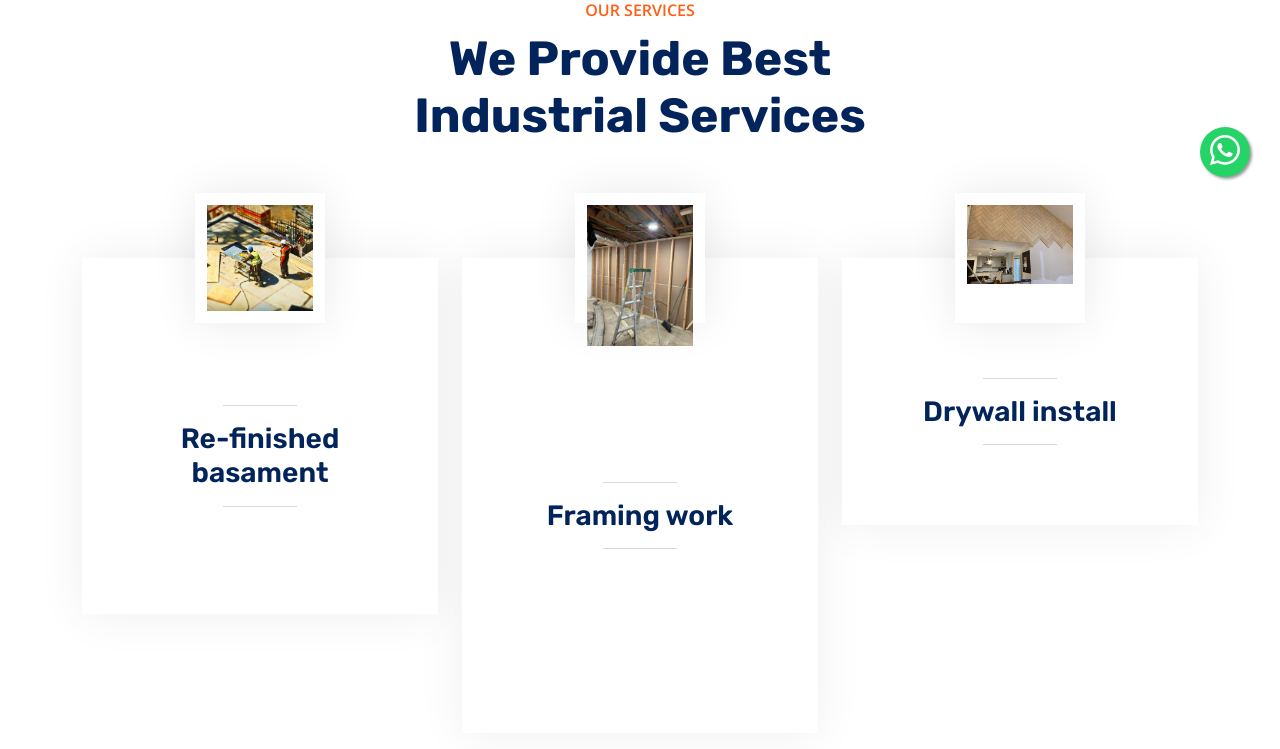
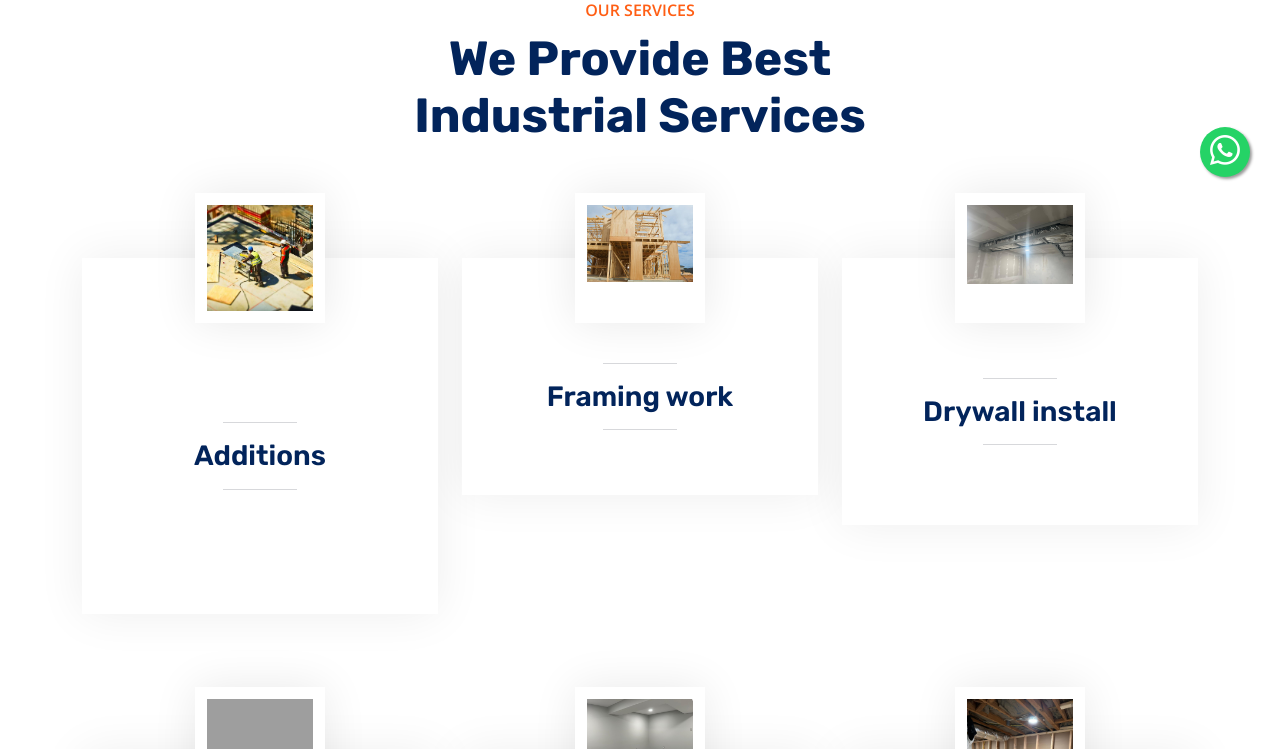
Before and after one commit to ErickSolisC/ErickSolisC.github.io, a PHP site: page /service.php in a window 1280 px wide. Shown: the part 523-1272 px from the top of the page. Run offline with PHP 8.4, Linux system fonts and the light colour scheme; some libraries are stand-ins or nearby versions; grey boxes are pictures that could not be loaded.

Commit message:
Update INDEX,ABOUT,FEATURE

```diff
--- a/index.php
+++ b/index.php
@@ -349,9 +349,9 @@ require_once('header.php');
       </div>
       <div class="col-md-6 col-lg-4 wow fadeInUp" data-wow-delay="0.3s">
         <div class="service-item">
-          <img class="img-fluid" src="img/CONSTRUCCIONES/30.jpg" alt="" />
+          <img class="img-fluid" src="img/CONSTRUCCIONES/39.jpg" alt="" />
           <div class="service-img">
-            <img class="img-fluid" src="img/CONSTRUCCIONES/30.jpg" alt="" />
+            <img class="img-fluid" src="img/CONSTRUCCIONES/40.jpg" alt="" />
           </div>
           <div class="service-detail">
             <div class="service-title">
--- a/service.php
+++ b/service.php
@@ -36,7 +36,8 @@ require_once('header.php');
           <div class="service-detail">
             <div class="service-title">
               <hr class="w-25" />
-              <h3 class="mb-0">Re-finished basament</h3>
+              <h3 class="mb-0">
+                Additions</h3>
               <hr class="w-25" />
             </div>
             <!-- <div class="service-text">
@@ -51,9 +52,9 @@ require_once('header.php');
       </div>
       <div class="col-md-6 col-lg-4 wow fadeInUp" data-wow-delay="0.3s">
         <div class="service-item">
-          <img class="img-fluid" src="img/CONSTRUCCIONES/30.jpg" alt="" />
+          <img class="img-fluid" src="img/CONSTRUCCIONES/39.jpg" alt="" />
           <div class="service-img">
-            <img class="img-fluid" src="img/CONSTRUCCIONES/30.jpg" alt="" />
+            <img class="img-fluid" src="img/CONSTRUCCIONES/40.jpg" alt="" />
           </div>
           <div class="service-detail">
             <div class="service-title">
@@ -73,11 +74,12 @@ require_once('header.php');
       </div>
       <div class="col-md-6 col-lg-4 wow fadeInUp" data-wow-delay="0.5s">
         <div class="service-item">
-          <img class="img-fluid" src="img/CONSTRUCCIONES/2.jpg" alt="" />
+          <img class="img-fluid" src="img/CONSTRUCCIONES/31.jpg" alt="" />
           <div class="service-img">
-            <img class="img-fluid" src="img/CONSTRUCCIONES/2.jpg" alt="" />
+            <img class="img-fluid" src="img/CONSTRUCCIONES/31.jpg" alt="" />
           </div>
           <div class="service-detail">
+
             <div class="service-title">
               <hr class="w-25" />
               <h3 class="mb-0">Drywall install</h3>
@@ -161,9 +163,9 @@ require_once('header.php');
       </div>
       <div class="col-md-6 col-lg-4 wow fadeInUp" data-wow-delay="0.15s">
         <div class="service-item">
-          <img class="img-fluid" src="img/CONSTRUCCIONES/31.jpg" alt="" />
+          <img class="img-fluid" src="img/CONSTRUCCIONES/37.jpg" alt="" />
           <div class="service-img">
-            <img class="img-fluid" src="img/CONSTRUCCIONES/31.jpg" alt="" />
+            <img class="img-fluid" src="img/CONSTRUCCIONES/37.jpg" alt="" />
           </div>
           <div class="service-detail">
             <div class="service-title">
@@ -315,9 +317,9 @@ require_once('header.php');
       </div>
       <div class="col-md-6 col-lg-4 wow fadeInUp" data-wow-delay="0.20s">
         <div class="service-item">
-          <img class="img-fluid" src="img/CONSTRUCCIONES/30.jpg" alt="" />
+          <img class="img-fluid" src="img/CONSTRUCCIONES/38.jpg" alt="" />
           <div class="service-img">
-            <img class="img-fluid" src="img/CONSTRUCCIONES/30.jpg" alt="" />
+            <img class="img-fluid" src="img/CONSTRUCCIONES/38.jpg" alt="" />
           </div>
           <div class="service-detail">
             <div class="service-title">
```
Also changed, not shown: img/CONSTRUCCIONES/39.jpg (added), img/CONSTRUCCIONES/40.jpg (added).
